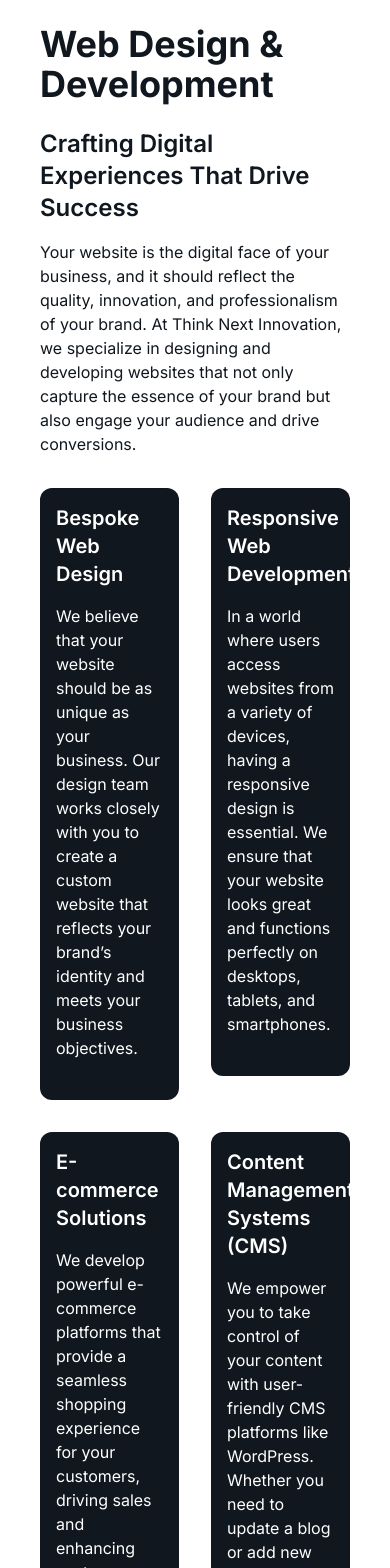
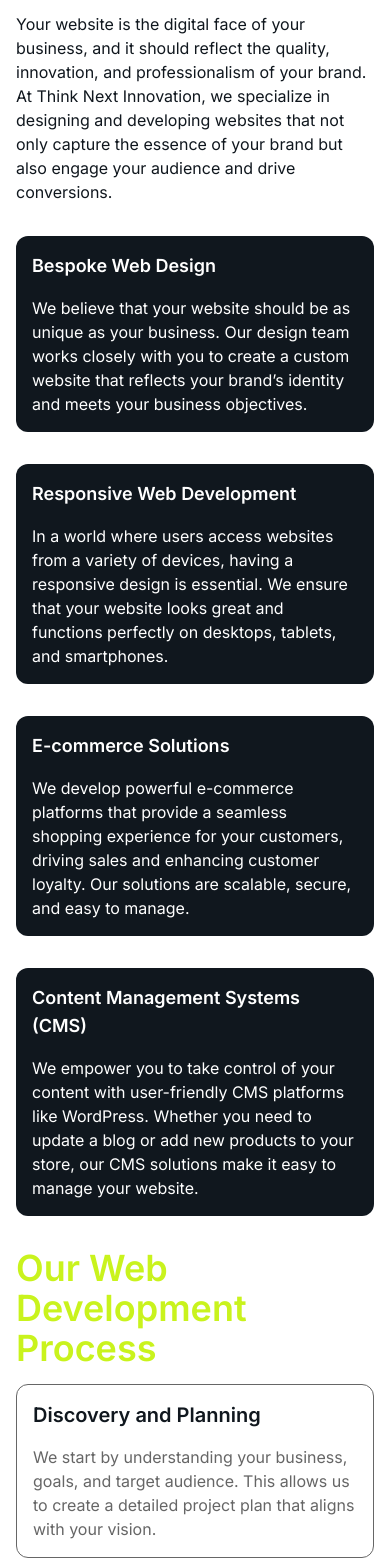
Before and after one commit to divyang1507/think-next-innovation, a Next.js app: page /service in a window 390 px wide. Shown: the part 400-1968 px from the top of the page. Built offline with nearby package versions, Linux system fonts and the light colour scheme.

Commit message:
services link commit

```diff
--- a/src/app/components/ServiceBox.jsx
+++ b/src/app/components/ServiceBox.jsx
@@ -1,10 +1,12 @@
+import Link from "next/link";
 import React from "react";
 // import './serviceBox.css'
 
 const ServiceBox = ({Icon, title, p1,p2,p3}) => {
   return (
     <>
-      <div className="box border border-neutral py-12 rounded-3xl px-8">
+    <Link href={'/service'}>
+      <div className="box border border-neutral py-12 hover:shadow-xl rounded-3xl px-8">
         <div className="icon text-5xl text-primary">
           <Icon />
         </div>
@@ -12,7 +14,9 @@ const ServiceBox = ({Icon, title, p1,p2,p3}) => {
         <p className="pt-4 text-lg text-neutral">{p1}</p>
         <p className="pt-4 text-lg text-neutral">{p2}</p>
         <p className="pt-4 text-lg text-neutral">{p3}</p>
+        <div className="pt-4 text-lg text-primary">Learn More</div>
       </div>
+    </Link>
     </>
   );
 };
--- a/src/app/sections/Service.jsx
+++ b/src/app/sections/Service.jsx
@@ -78,8 +78,8 @@ const Service = () => {
       <h2 className="serviceTag text-4xl font-medium"> Creative Design Solutions</h2>
 
       </div>
-        <div className="serviceContainer mt-8">
-          <div className="serviceBox clip grid grid-cols-1 lg:grid-cols-3  justify-between gap-5 items-center ">
+        <div className="serviceContainer  mt-8">
+          <div className="serviceBox grid grid-cols-1 lg:grid-cols-3 justify-between gap-5 items-center ">
             {box.map((e, id) => {
               return (
                 <ServiceBox
--- a/src/app/service/Services.jsx
+++ b/src/app/service/Services.jsx
@@ -6,33 +6,33 @@ const Services = ({ data }) => {
     {
         data.map((e,id)=>{
             return <div key={id} >
-            <div key={id} className="p-6">
-        <h1 className="text-4xl font-bold mb-6">{e.title}</h1>
-        <h2 className="text-2xl font-semibold pb-4">{e.subTitle}</h2>
+            <div key={id} className="">
+        <h1 className="lg:text-4xl text-3xl font-bold lg:mb-6">{e.title}</h1>
+        <h2 className="lg:text-2xl text-xl font-semibold pb-4">{e.subTitle}</h2>
         <p className="mb-8">{e.content}</p>
-        <div className="grid grid-cols-2 gap-8">
+        <div className="grid grid-cols-1 lg:grid-cols-2 gap-8">
           {e.details.map((e, id) => {
             return (
               <div key={id}>
-              <div className="p-4 bg-darkblue text-white rounded-xl">
-                  <h3 className="text-xl font-semibold pb-4  ">
+              <div className="p-4 h-full bg-darkblue text-white rounded-xl">
+                  <h3 className="lg:text-xl text-lg font-semibold pb-4  ">
                     {e.dTitle}
                   </h3>
-                  <p className="mb-6">{e.dContent}</p>
+                  <p className=" text-base">{e.dContent}</p>
                 </div>
               </div>
             );
           })}
         </div>
 
-        <h2 className="text-2xl font-semibold pb-4 pt-8 text-primary  ">{e.processTitle}</h2>
+        <h2 className="text-4xl font-semibold pb-4 pt-8 text-primary  ">{e.processTitle}</h2>
 
-        <div className="grid-cols-2 grid gap-8">
+        <div className="lg:grid-cols-2 grid-cols-1 mb-10 grid lg:gap-8 gap-4">
           {e.process.map((e, id) => {
             return (
-              <div key={id}>
-                <h3 className="text-xl font-semibold pb-4  ">{e.label}</h3>
-                <p className="mb-6">{e.process}</p>
+              <div key={id} className="p-4 border-neutral border rounded-xl">
+                <h3 className="text-xl font-semibold pb-4">{e.label}</h3>
+                <p className="text-neutral">{e.process}</p>
               </div>
             );
           })}
--- a/src/app/service/page.jsx
+++ b/src/app/service/page.jsx
@@ -4,20 +4,16 @@ import React from "react";
 import data from "./Data.js";
 import Services from "./Services.jsx";
 
-
-
-
 const page = () => {
   return (
     <>
       <section className="servicePage mt-36 md:py-0 px-4 lg:px-[80px]">
-
-        <div className="pageHeading text-center mb-16 text-5xl font-bold">
+        <div className="pageHeading text-center mb-4 lg:mb-16 lg:text-5xl text-3xl font-bold">
           Comprehensive IT Solutions Tailored to Your Needs
         </div>
-<div>
-<Services data={data}/>
-</div>
+        <div>
+          <Services data={data} />
+        </div>
       </section>
     </>
   );
```
